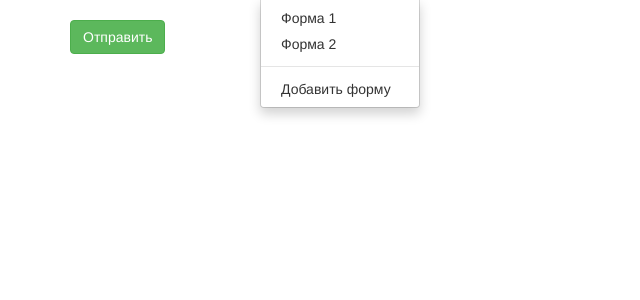
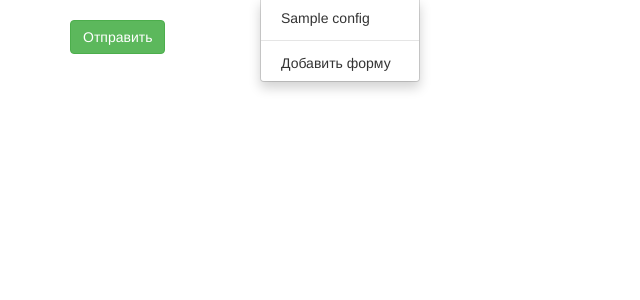
Before and after one commit to SantaDiver/integrService, a Django app: template requestsHandler/templates/requestsHandler/configurator.html in a window 1280 px wide, after a click on "Пользователские формы". Shown: the part 52-352 px from the top of the page, without its empty margins (0-640 px from the left). Run offline with Django 3.2, Linux system fonts and the light colour scheme; the template is opened without the code that fills it: most values are stand-ins (such as "Sample title", 1, 10 or a date in 2020); data that the repository does not hold is empty; parts of the project's set-up code (start-up, migrations or seed data) failed here and were passed over; some libraries are stand-ins or nearby versions.

Commit message:
Add form working!

```diff
--- a/integrService/urls.py
+++ b/integrService/urls.py
@@ -21,7 +21,6 @@ from django.conf import settings
 from requestsHandler import views as requestsHandler_views
 
 urlpatterns = [
-    url(r'^$', requestsHandler_views.configurator, name='configurator'),
     url(r'^admin/', admin.site.urls),
     url(r'^requestsHandler/', include('requestsHandler.urls')),
     url(r'siteHandler$', requestsHandler_views.siteHandler, name='siteHandler'),
@@ -29,4 +28,6 @@ urlpatterns = [
     url(r'getConfig', requestsHandler_views.getConfig, name='getConfig'),
     url(r'login', requestsHandler_views.login_user, name='login'),
     url(r'logout', logout, {'next_page': settings.LOGOUT_REDIRECT_URL}, name='logout'),
+    url(r'newForm', requestsHandler_views.newForm, name='newForm'),
+    url(r'^\w*$', requestsHandler_views.configurator, name='configurator'),
 ]
--- a/requestsHandler/static/requestsHandler/js/configurator.js
+++ b/requestsHandler/static/requestsHandler/js/configurator.js
@@ -1,11 +1,5 @@
-$(document).ready(function(){
-
-function loadConfig(hash) {
-  $.get("/getConfig", {"hash":hash}, function( data ) {
-      var config = JSON.parse(data);
-      if (!config["valid_amo"]) alert("Неверные данные для входа в amoCRM!");
-      if (hash == "#accesses") {
-        var schema = {
+function accessesSchema(config) {
+  return {
     "title": "Форма заявок с сайта",
     "type": "object",
     "properties" : {
@@ -29,8 +23,10 @@ function loadConfig(hash) {
       },
     }
   };
-      } else {
-        var schema = {
+}
+
+function formSchema(config){
+  return {
     "title": "Форма заявок с сайта",
     "type": "object",
     "properties" : {
@@ -203,6 +199,19 @@ function loadConfig(hash) {
   };
 }
 
+$(document).ready(function(){
+
+  function loadConfig(hash) {
+    $.get("/getConfig", {"hash":hash}, function( data ) {
+        var config = JSON.parse(data);
+        if (!config["valid_amo"] && hash != "accesses") {
+          alert("Неверные данные для входа в amoCRM!");
+          return;
+        }
+
+        if (hash == "accesses") var schema = accessesSchema(config);
+        else var schema = formSchema(config);
+
         // Set default options
         JSONEditor.defaults.options.theme = 'bootstrap3';
 
@@ -212,58 +221,58 @@ function loadConfig(hash) {
           required_by_default	: true
         });
 
-      var contact_fields = new Array();
-      for (var field in config["site_fields_conformity"]["contact_data"]) {
-        contact_fields.push({
-          "amoCRM" : field,
-          "site" : config["site_fields_conformity"]["contact_data"][field]
-        })
-      }
-      var contact_fields_to_check_dups = new Array();
-      for (var field in config["fields_to_check_dups"]["contacts"]) {
-        contact_fields_to_check_dups.push({
-          "field" : config["fields_to_check_dups"]["contacts"][field],
-        })
-      }
-
-      var company_fields = new Array();
-      for (var field in config["site_fields_conformity"]["company_data"]) {
-        company_fields.push({
-          "amoCRM" : field,
-          "site" : config["site_fields_conformity"]["company_data"][field]
-        })
-      }
-      var company_fields_to_check_dups = new Array();
-      for (var field in config["fields_to_check_dups"]["companies"]) {
-        company_fields_to_check_dups.push({
-          "field" : config["fields_to_check_dups"]["companies"][field],
-        })
-      }
-
-      var lead_fields = new Array();
-      for (var field in config["site_fields_conformity"]["lead_data"]) {
-        lead_fields.push({
-          "amoCRM" : field,
-          "site" : config["site_fields_conformity"]["lead_data"][field]
-        })
-      }
-
-      if (hash == "#accesses") {
+        if (hash == "accesses") {
           editor.setValue({
             "user" : config["user"],
             "hash" : config["hash"],
             "subdomain" : config["subdomain"],
           });
         } else {
+          var contact_fields = new Array();
+          for (var field in config[hash]["contact_data"]) {
+            contact_fields.push({
+              "amoCRM" : field,
+              "site" : config[hash]["contact_data"][field]
+            })
+          }
+          var contact_fields_to_check_dups = new Array();
+          for (var field in config[hash]["fields_to_check_dups"]["contacts"]) {
+            contact_fields_to_check_dups.push({
+              "field" : config[hash]["fields_to_check_dups"]["contacts"][field],
+            })
+          }
+
+          var company_fields = new Array();
+          for (var field in config[hash]["company_data"]) {
+            company_fields.push({
+              "amoCRM" : field,
+              "site" : config[hash]["company_data"][field]
+            })
+          }
+          var company_fields_to_check_dups = new Array();
+          for (var field in config[hash]["fields_to_check_dups"]["companies"]) {
+            company_fields_to_check_dups.push({
+              "field" : config[hash]["fields_to_check_dups"]["companies"][field],
+            })
+          }
+
+          var lead_fields = new Array();
+          for (var field in config[hash]["lead_data"]) {
+            lead_fields.push({
+              "amoCRM" : field,
+              "site" : config[hash]["lead_data"][field]
+            })
+          }
+
           editor.setValue({
             "responsible_user" : config["default_user"],
             "department" : config["default_department"],
             "status_for_new" : config["status_for_new"],
             "status_for_rec" : config["status_for_rec"],
-          "generate_tasks_for_rec" : config["site_fields_conformity"]["generate_tasks_for_rec"],
-          "rec_lead_task_text" : config["rec_lead_task_text"],
-          "time_to_complete_rec_task" : config["time_to_complete_rec_task"]/60,
-          "tag_for_rec" : config["site_fields_conformity"]["tag_for_rec"],
+            "generate_tasks_for_rec" : config[hash]["generate_tasks_for_rec"],
+            "rec_lead_task_text" : config[hash]["rec_lead_task_text"],
+            "time_to_complete_rec_task" : config[hash]["time_to_complete_rec_task"]/60,
+            "tag_for_rec" : config[hash]["tag_for_rec"],
 
             "contact_fields": contact_fields,
             "contact_fields_to_check_dups" : contact_fields_to_check_dups,
@@ -298,7 +307,9 @@ function loadConfig(hash) {
               xhr.setRequestHeader("X-CSRFToken", csrftoken);
             }
           });
-        var jqxhr = $.post("/setConfig", JSON.stringify(editor.getValue()), function() {
+          data = editor.getValue();
+          data['form'] = hash
+          var jqxhr = $.post("/setConfig", JSON.stringify(data), function() {
             location.reload();
           }, "json");
         });
@@ -306,11 +317,10 @@ function loadConfig(hash) {
     });
   }
 
-var hash = window.location.hash;
+  var hash = window.location.pathname;
+  hash = hash.substring(1);
+  if (hash === '') hash = 'accesses';
+
   loadConfig(hash)
-$(window).on('hashchange', function(e){
-    location.reload();
-    var hash = window.location.hash;
-    loadConfig(hash)
+
 });
-});
--- a/requestsHandler/templates/requestsHandler/configurator.html
+++ b/requestsHandler/templates/requestsHandler/configurator.html
@@ -16,24 +16,39 @@
 <div class="navbar navbar-inverse navbar-fixed-left">
   <a class="navbar-brand" href="/">SNMsoft</a>
   <ul class="nav navbar-nav">
-    <li><a href="#accesses">Доступы в amoCRM</a></li>
+    <li><a href="/accesses">Доступы в amoCRM</a></li>
     <li class="dropdown">
-      <a href="#" class="dropdown-toggle" data-toggle="dropdown">Пользователские формы <span class="caret"></span></a>
+      <a href="/" class="dropdown-toggle" data-toggle="dropdown">Пользователские формы <span class="caret"></span></a>
       <ul class="dropdown-menu" role="menu">
-        <li><a href="/#form1">Форма 1</a></li>
-        <li><a href="/#form2">Форма 2</a></li>
+        {% for config in config_names %}
+          <li><a href="/{{config}}">{{config}}</a></li>
+        {% endfor %}
         <li class="divider"></li>
-        <li><a href="/#add_form">Добавить форму</a></li>
+        <li><a href="/add_form">Добавить форму</a></li>
       </ul>
     </li>
-    <li><a href="/#jivo_site">JivoSITE</a></li>
+    <li><a href="/jivo_site">JivoSITE</a></li>
   </ul>
 </div>
 
 <div class="container">
-  <div id="editor_holder"></div>
+  {% if '/add_form' == request.path %}
+      <form action="/newForm", method="post">{% csrf_token %}
+        <div class="form-group">
+          <label for="name">Имя новой формы</label>
+          <input type="string" class="form-control" name="name" id="name" aria-describedby="Имя" placeholder="Введите имя">
+          <small id="emailHelp" class="form-text text-muted">Должно быть уникальным</small>
+        </div>
+        <button type="submit" class="btn btn-primary">Отправить</button>
+      </form>
 
-  <div class = "send">
-    <button type="button" class="btn btn-success">Отправить</button>
-  </div>
+  {% else %}
+
+    <div id="editor_holder"></div>
+
+    <div class = "send">
+      <button type="button" class="btn btn-success">Отправить</button>
+    </div>
+
+  {% endif %}
 </div>
--- a/requestsHandler/views.py
+++ b/requestsHandler/views.py
@@ -12,6 +12,8 @@ from django.shortcuts import get_object_or_404
 from django.contrib.auth import authenticate, login
 from django.contrib.auth import logout
 from django.contrib.auth.decorators import login_required
+from django.http import HttpResponseNotFound
+from django.http import Http404
 from requestsHandler.models import UserConfig
 
 from dadata.plugins.django import DjangoDaDataClient
@@ -25,22 +27,26 @@ from utils import one_by_one, zero_department, not_chosen, ening_statuses
 
 # TODO: Dadata city check
 # TODO: delete whitespace from tags
+# TODO: put everiything inside site_form_conformity
 @csrf_exempt
 def siteHandler(request):
     if request.method != 'POST':
         return HttpResponse("Waiting for POST request")
     if not 'public_hash' in request.POST:
         return HttpResponse("Public hash field is required")
+    if not 'form' in request.POST:
+        return HttpResponse("Public hash field is required")
 
     user_cfg = get_object_or_404(UserConfig, public_hash=request.POST['public_hash'])
 
-    if not "site_fields_conformity" in user_cfg.config:
-        raise Exception("No site_fields_conformity in config %s" % user_cfg.user.username)
+    if not request.POST['form'] in user_cfg.config:
+        return HttpResponseNotFound("No form %s in config %s" % \
+            (request.POST['form'], user_cfg.user.username))
 
     api = AmoIntegr(user_cfg)
 
     data_to_send, generate_tasks_for_rec, department_id, internal_kwargs = conform_fields(
-        request.POST, user_cfg.config["site_fields_conformity"])
+        request.POST, user_cfg.config[request.POST['form']])
 
     reslut = api.send_order_data(
         contact_data = data_to_send["contact_data"],
@@ -58,7 +64,19 @@ def siteHandler(request):
 @login_required
 def configurator(request):
     user_cfg = get_object_or_404(UserConfig, user=request.user)
-    return render(request, 'requestsHandler/configurator.html')
+    config = user_cfg.config
+
+    config_names = []
+    for key in config:
+        if not key in ['cache_ttl', 'subdomain', 'hash', 'user']:
+            config_names.append(key)
+
+    if not request.path[1:] or request.path[1:] in config or \
+        request.path[1:] in ['add_form', 'accesses']:
+        return render(request, 'requestsHandler/configurator.html', {'config_names':config_names})
+    else:
+        raise Http404('Path %s wasnt found' % request.path[1:])
+
 
 @login_required
 def setConfig(request):
@@ -66,79 +84,97 @@ def setConfig(request):
         return HttpResponse("Waiting for POST request")
 
     got_config = json.loads(request.body.decode("utf-8"))
-    pprint(got_config)
+    if not 'form' in got_config:
+        return HttpResponseNotFound("Form field is required")
 
     user_cfg = get_object_or_404(UserConfig, user=request.user)
 
-    first_lvl_data = ["user", "rec_lead_task_text", "subdomain", "time_to_complete_rec_task"]
+    first_lvl_data = ["user", "subdomain", "hash"]
     for field in first_lvl_data:
         if field in got_config:
             if field == "time_to_complete_rec_task":
                 got_config[field] *= 60
             user_cfg.config[field] = got_config[field]
 
-    if not "fields_to_check_dups" in user_cfg.config:
-        user_cfg.config["fields_to_check_dups"] = {}
+    if got_config['form'] == 'accesses':
+        pprint(got_config)
+        user_cfg.save()
+        return HttpResponse(200)
+
+    if not got_config['form'] in user_cfg.config:
+        return HttpResponseNotFound("No form %s in config %s" % \
+            (got_config['form'], user_cfg.user.username))
+
+    form = got_config['form']
+
+    if not "fields_to_check_dups" in user_cfg.config[form]:
+        user_cfg.config[form]["fields_to_check_dups"] = {}
     if "contact_fields_to_check_dups" in got_config:
-        user_cfg.config["fields_to_check_dups"]["contacts"] = \
+        user_cfg.config[form]["fields_to_check_dups"]["contacts"] = \
             [field["field"] for field in got_config["contact_fields_to_check_dups"]]
     if "company_fields_to_check_dups" in got_config:
-        user_cfg.config["fields_to_check_dups"]["companies"] = \
+        user_cfg.config[form]["fields_to_check_dups"]["companies"] = \
             [field["field"] for field in got_config["company_fields_to_check_dups"]]
 
+    additional_params = ['rec_lead_task_text', 'time_to_complete_rec_task']
+    for param in additional_params:
+        if param in got_config:
+            if param == 'time_to_complete_rec_task':
+                got_config[param] *= 60
+            user_cfg.config[form][param] =  got_config[param]
+
     if "generate_tasks_for_rec" in got_config:
-        user_cfg.config["site_fields_conformity"]["generate_tasks_for_rec"] = \
+        user_cfg.config[form]["generate_tasks_for_rec"] = \
             got_config["generate_tasks_for_rec"]
     if "tag_for_rec" in got_config:
-         user_cfg.config["site_fields_conformity"]["tag_for_rec"] = \
+         user_cfg.config[form]["tag_for_rec"] = \
             got_config["tag_for_rec"]
 
     if "_embedded" in user_cfg.cache:
         if "responsible_user" in got_config:
             if got_config["responsible_user"] == one_by_one:
-                user_cfg.config["site_fields_conformity"]["responsible_user_id"] = one_by_one
+                user_cfg.config[form]["responsible_user_id"] = one_by_one
             else:
                 for user_id, user in user_cfg.cache["_embedded"]["users"].items():
                     if user["name"] == got_config["responsible_user"]:
-                         user_cfg.config["site_fields_conformity"]["responsible_user_id"] = user_id
+                         user_cfg.config[form]["responsible_user_id"] = user_id
 
         if "department" in got_config:
             if got_config["department"] == zero_department:
-                user_cfg.config["site_fields_conformity"]["department_id"] = 0
+                user_cfg.config[form]["department_id"] = 0
             elif got_config["department"] == not_chosen:
-                user_cfg.config["site_fields_conformity"]["department_id"] = not_chosen
+                user_cfg.config[form]["department_id"] = not_chosen
             else:
                 for group_id, group in user_cfg.cache["_embedded"]["groups"].items():
                     if group["name"] == got_config["department"]:
-                         user_cfg.config["site_fields_conformity"]["department_id"] = group_id
+                         user_cfg.config[form]["department_id"] = group_id
 
-        if not "pipelines" in user_cfg.config["site_fields_conformity"]:
-            user_cfg.config["site_fields_conformity"]["pipelines"] = {}
+        if not "pipelines" in user_cfg.config[form]:
+            user_cfg.config[form]["pipelines"] = {}
         if "status_for_new" in got_config:
-            user_cfg.config["site_fields_conformity"]["pipelines"]["status_for_new"] = \
+            user_cfg.config[form]["pipelines"]["status_for_new"] = \
                 find_pipline_id(user_cfg.cache["_embedded"]["pipelines"], got_config["status_for_new"])
         if "status_for_rec" in got_config:
-            user_cfg.config["site_fields_conformity"]["pipelines"]["status_for_rec"] = \
+            user_cfg.config[form]["pipelines"]["status_for_rec"] = \
                 find_pipline_id(user_cfg.cache["_embedded"]["pipelines"], got_config["status_for_rec"])
 
         if "contact_fields" in got_config:
-            user_cfg.config["site_fields_conformity"]["contact_data"] = {}
+            user_cfg.config[form]["contact_data"] = {}
             for field in got_config["contact_fields"]:
-                user_cfg.config["site_fields_conformity"]["contact_data"][field["amoCRM"]] = field["site"]
+                user_cfg.config[form]["contact_data"][field["amoCRM"]] = field["site"]
 
         if "company_fields" in got_config:
-            user_cfg.config["site_fields_conformity"]["company_data"] = {}
+            user_cfg.config[form]["company_data"] = {}
             for field in got_config["company_fields"]:
-                user_cfg.config["site_fields_conformity"]["company_data"][field["amoCRM"]] = field["site"]
+                user_cfg.config[form]["company_data"][field["amoCRM"]] = field["site"]
 
         if "lead_fields" in got_config:
-            user_cfg.config["site_fields_conformity"]["lead_data"] = {}
+            user_cfg.config[form]["lead_data"] = {}
             for field in got_config["lead_fields"]:
-                user_cfg.config["site_fields_conformity"]["lead_data"][field["amoCRM"]] = field["site"]
+                user_cfg.config[form]["lead_data"][field["amoCRM"]] = field["site"]
 
 
     user_cfg.save()
-
     return HttpResponse(200)
 
 @login_required
@@ -148,10 +184,14 @@ def getConfig(request):
     if not "hash" in request.GET:
         return HttpResponse("Hash parameter needed!")
 
-    requested_form = request.GET['hash'][1:]
+    requested_form = request.GET['hash']
 
     user_cfg = get_object_or_404(UserConfig, user=request.user)
     config = user_cfg.config
+    if not requested_form in config and requested_form != "accesses":
+        return HttpResponseNotFound("No form %s in config %s" % \
+            (requested_form, user_cfg.user.username))
+
     config["valid_amo"] = True
 
     try:
@@ -168,7 +208,11 @@ def getConfig(request):
             return False
 
     config["allowed_fields"] = {}
+    config["allowed_statuses"] = []
     if "_embedded" in user_cfg.cache and requested_form in config:
+        if not 'fields_to_check_dups' in config[requested_form]:
+            config[requested_form]['fields_to_check_dups'] = {}
+
         contact_field_options = [field for field in user_cfg.fields_cache["contacts"] if not RepresentsInt(field)]
         contact_field_options += ["default_name", "name", "tags"]
 
@@ -188,6 +232,10 @@ def getConfig(request):
         config["allowed_users"] = [user["name"] for user_id, user in
             user_cfg.cache["_embedded"]["users"].items() if not user["is_free"]]
         config["allowed_users"].append(one_by_one)
+
+        for pipeline_id, pipeline in user_cfg.cache["_embedded"]["pipelines"].items():
+            for status_id, status in pipeline["statuses"].items():
+                config["allowed_statuses"].append(pipeline["name"]+"/"+status["name"])
 
         if "responsible_user_id" in config[requested_form] and \
             config[requested_form]["responsible_user_id"] != one_by_one:
@@ -212,12 +260,9 @@ def getConfig(request):
             elif config[requested_form]["department_id"] == 0:
                 config["default_department"] = zero_department
 
-        config["allowed_statuses"] = []
         if "pipelines" in config[requested_form]:
             for pipeline_id, pipeline in user_cfg.cache["_embedded"]["pipelines"].items():
                 for status_id, status in pipeline["statuses"].items():
-                    config["allowed_statuses"].append(pipeline["name"]+"/"+status["name"])
-
                     if "status_for_new" in config[requested_form]["pipelines"] and \
                         int(status_id) == int(config[requested_form]["pipelines"]["status_for_new"]):
 
@@ -250,3 +295,19 @@ def login_user(request):
 def log_user_out(request):
     logout(request)
     return redirect('login')
+
+@login_required
+def newForm(request):
+    if request.method != 'POST':
+        return HttpResponse("Waiting for POST request")
+    if not 'name' in request.POST:
+        return HttpResponse("name is needed")
+
+    user_cfg = get_object_or_404(UserConfig, user=request.user)
+
+    if request.POST['name'] and not request.POST['name'] in user_cfg.config:
+        user_cfg.config[request.POST['name']] = {}
+
+    user_cfg.save()
+
+    return redirect('configurator')
```
Also changed, not shown: amoIntegr/amoIntegr.py (+8 -6 lines), requestsHandler/conform_fields.py (+6 -4 lines). Lines whose indentation alone changed are shown as unchanged.
